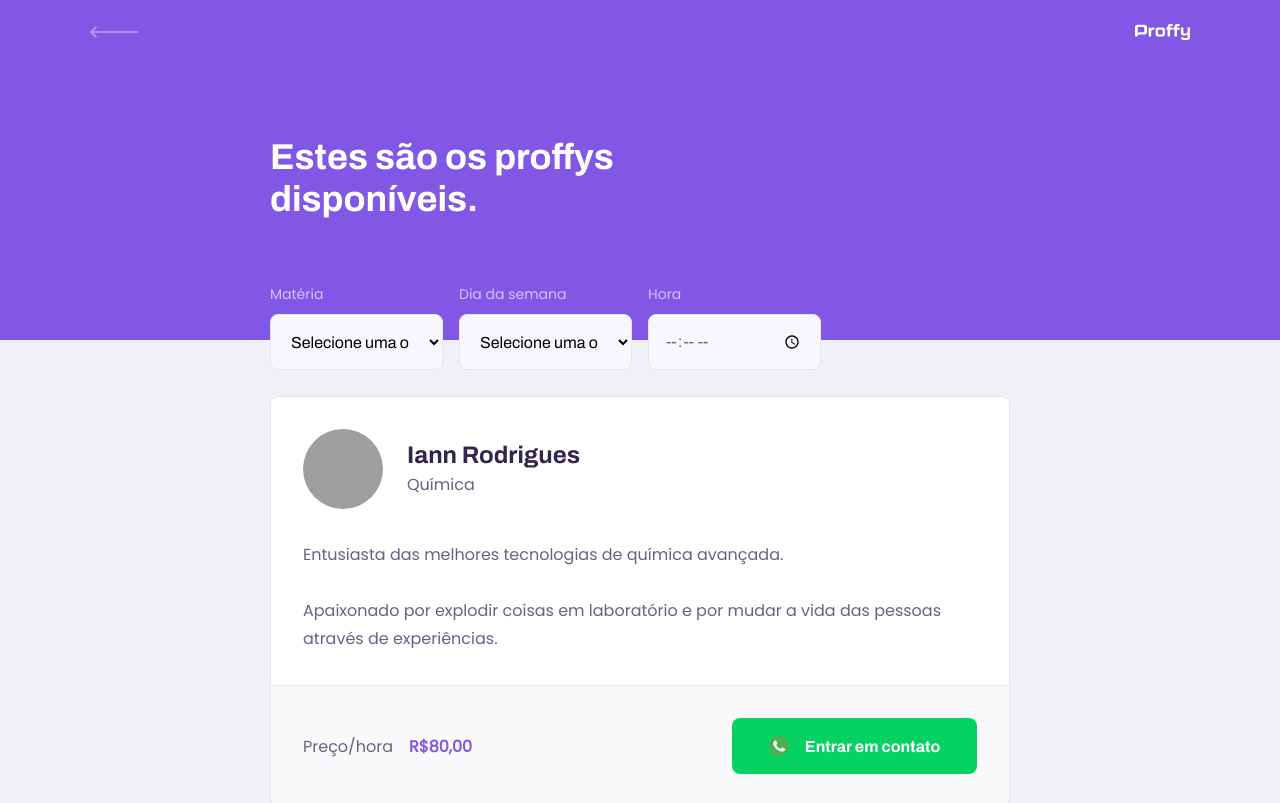
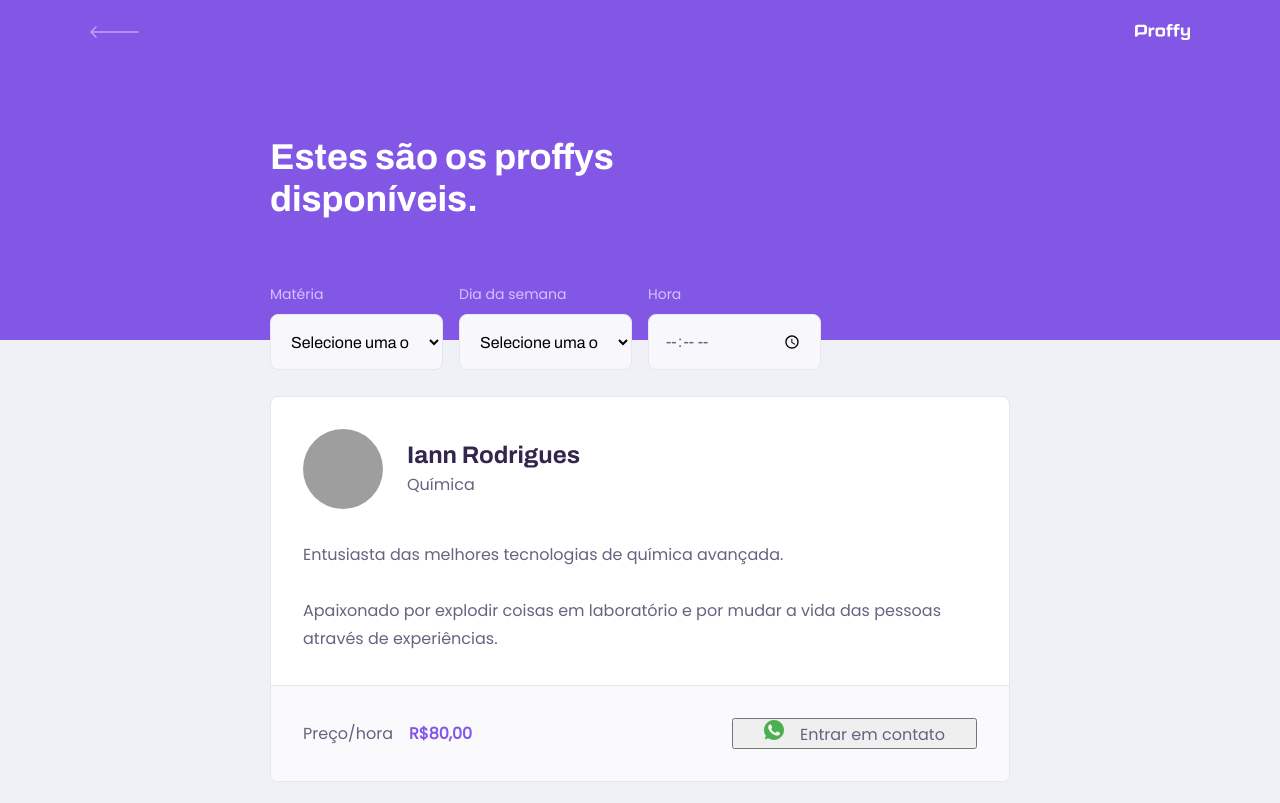
Before and after one commit to Iann-rst/Proffys, a React (Create React App) app in the folder web/: page /study in a window 1280 px wide. Shown: the top 803 px of the page. Built offline with nearby package versions, Linux system fonts and the light colour scheme; grey boxes are pictures that could not be loaded; the HTML template or start-up script is replaced by a standard one.

Commit message:
Add: estilização no "button" (<a> </a) do whatsapp.

```diff
--- a/web/src/components/TeacherItem/styles.css
+++ b/web/src/components/TeacherItem/styles.css
@@ -59,7 +59,7 @@
   display: block;
 }
 
-.teacher-item footer button{
+.teacher-item footer a{
   width: 20rem;
   height: 5.6rem;
   background: var(--color-secundary);
@@ -72,9 +72,10 @@
   align-items: center;
   justify-content: space-evenly;
   transition: 0.2s;
+  text-decoration: none;
 }
 
-.teacher-item footer button:hover{
+.teacher-item footer a:hover{
   background: var(--color-secundary-dark);
 }
 
```
